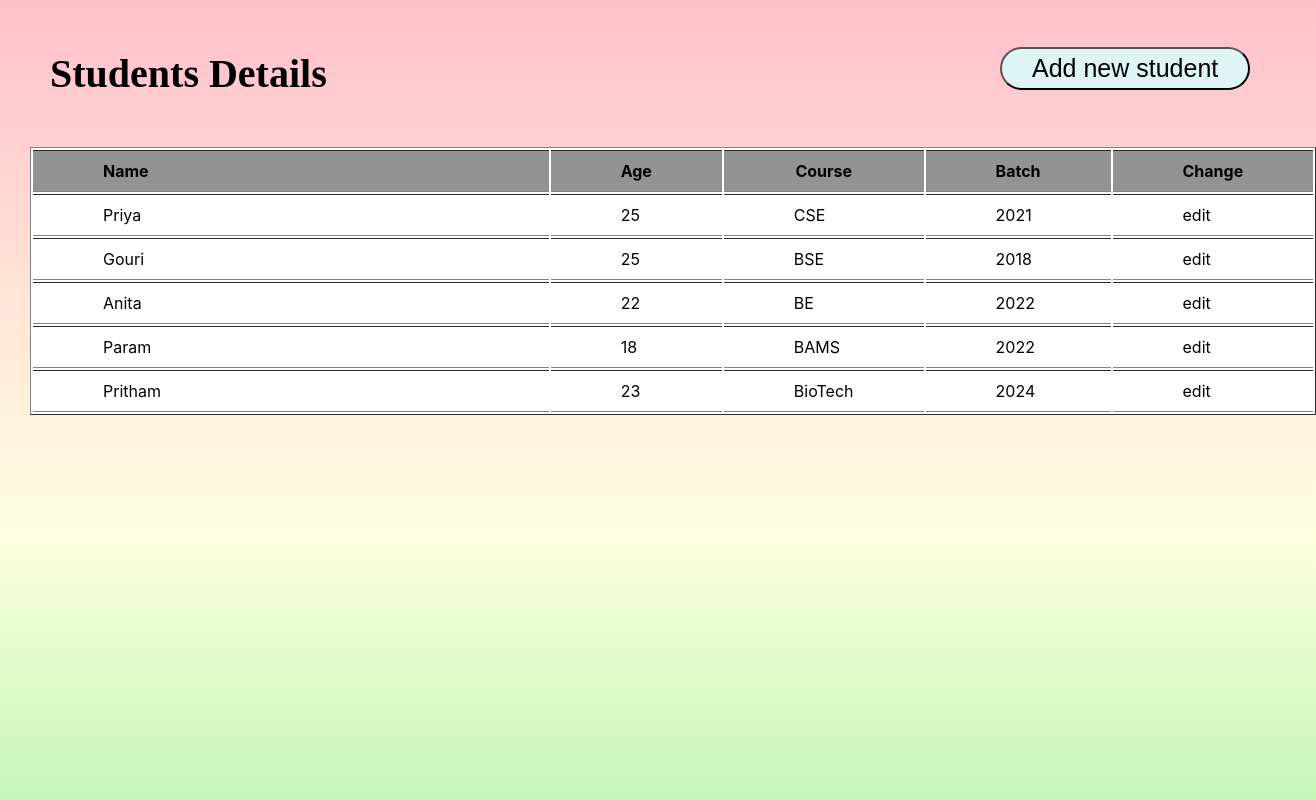
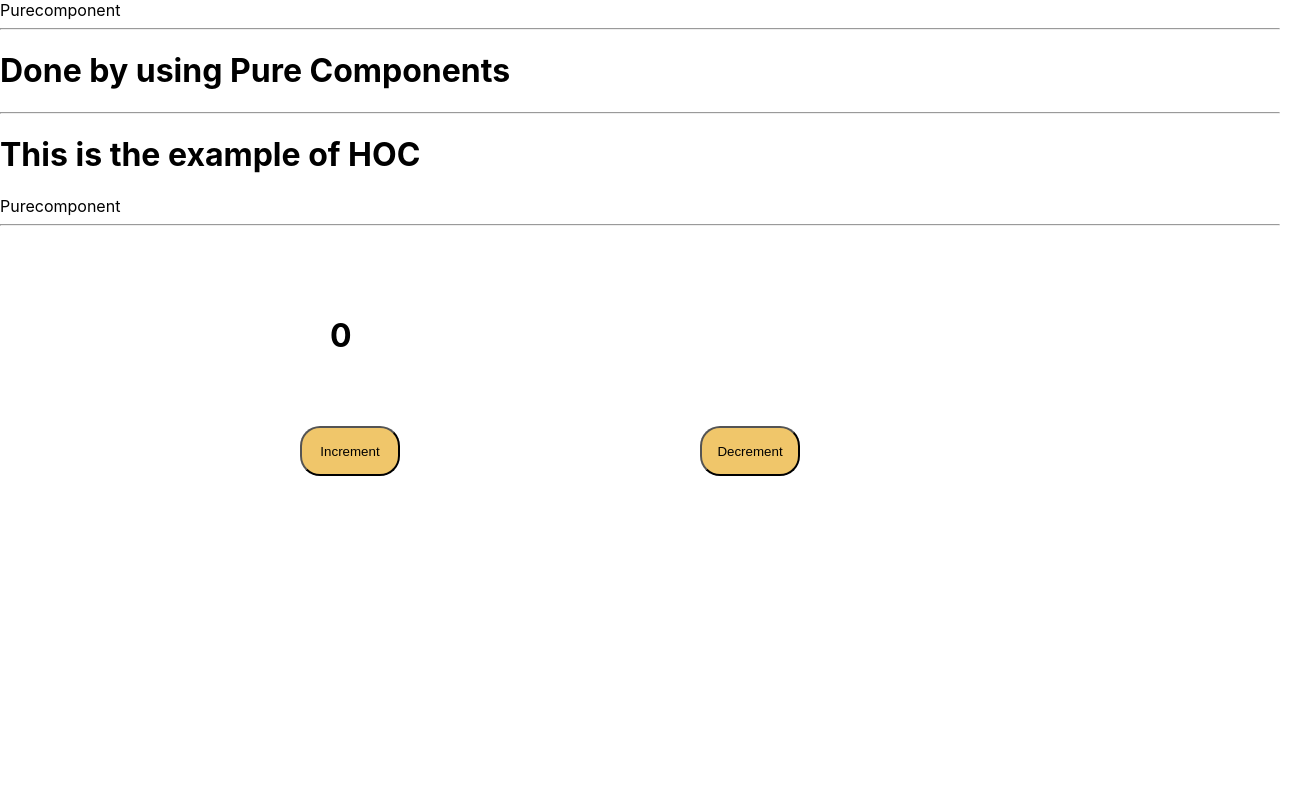
Before and after one commit to Priyanka316/React, a React (Create React App) app in the folder src/: page /Students in a window 1280 px wide. Shown: the top 800 px of the page, 1316 px wide, since content can reach past the window. Built offline with nearby package versions, Linux system fonts and the light colour scheme; the HTML template or start-up script is replaced by a standard one.

Commit message:
Add files via upload

```diff
--- a/package.json
+++ b/package.json
@@ -1,5 +1,5 @@
 {
-  "name": "reactassign4",
+  "name": "reactassign5",
   "version": "0.1.0",
   "private": true,
   "dependencies": {
@@ -8,7 +8,6 @@
     "@testing-library/user-event": "^13.5.0",
     "react": "^18.2.0",
     "react-dom": "^18.2.0",
-    "react-router-dom": "^6.4.1",
     "react-scripts": "5.0.1",
     "web-vitals": "^2.1.4"
   },
--- a/src/App.css
+++ b/src/App.css
@@ -1,75 +1,15 @@
-*{
-  margin: 0%;
-  padding: 0%;
+#btn1,#btn2{
+
+  border-radius: 20px;
+  width: 100px;
+  height: 50px;
+  background-color: rgb(240, 198, 106);
+  size: 40px;
+  margin-top: 50px;
+  margin-left: 300px;
 }
-body{
-  background-image: linear-gradient(pink, lightyellow, lightgreen);
-  height: 1000px;
+#count{
+  size: 40px;
+  margin-top: 90px;
+  margin-left: 330px;
 }
-
-.Title{
-  text-align: center;
-  display: flex;
-  justify-content: space-around;
-  background-color: blue;
-  padding: 20px;
- font-size: 25px;
-}
-
-#MainTitle{
- color: white;
- text-decoration: none;
- font-family: 'Times New Roman', Times, serif;
-}
-#MainTitle:hover{
-  color: rgb(219, 104, 123);
-}
-
-#TitlePg{
-  font-weight: bold;
-  font-size: 30px;
-  margin-top: 50px;
-  margin-left: 50px;
-}
-#studpage{
-  margin-top: 50px;
-  margin-left: 50px;
-  font-family: 'Times New Roman', Times, serif;
-  font-size: 40px;
-}
-#btn{
-  padding: 5px 30px;
-  border-radius: 50px;
-  font-size: 25px;
-  margin-left: 1000px;
-  margin-top:-50px;
-  position: absolute;
-  background-color: rgb(223, 245, 245);
-
-}
-.table{
-  margin-top: 50px;
-  margin-left: 30px;
- border: none;
- background-color: white;
-
-}
-th{
-  border-left: none;
-  border-right: none;
-  padding: 10px 70px 10px 70px;
-  background-color: rgb(148, 147, 147);
-}
-tr .table1{
-  padding-right: 400px;
-}
-table{
-  margin-left: 30px;
-  margin-top: 50px;
-  background-color: white;
-}
-td{
-  border-left: none;
-  border-right: none;
-  padding: 10px 70px 10px 70px;
-}
--- a/src/App.js
+++ b/src/App.js
@@ -1,23 +1,31 @@
-// import logo from './logo.svg';
+import React from 'react';
+import Hoc from './Hoc';
+import Parentcomponent from './Components/Parentcomponent';
+import Purecompo from './Components/Purecompo';
 import './App.css';
-import {BrowserRouter, Routes, Route} from 'react-router-dom';
-import Home from './assign4/Home';
-import ContactUs from './assign4/ContactUs';
-import Students from './assign4/Students';
+
+class App extends React.Component {
+  render() {
+
+    const { show, increment , decrement} = this.props
+
+    return (
+    <div>
+      <Parentcomponent ></Parentcomponent>
+
+      <h1>This is the example of HOC</h1>
+
+      <Purecompo></Purecompo>
+      <h1 id='count'>{show}</h1>
+
+    <button id='btn1' onClick={increment}>Increment </button>
+    <button id='btn2' onClick={decrement}>Decrement  </button>
 
 
-function App() {
-  return (
-    <div>
-      <BrowserRouter>
-        <Routes>
-          <Route path='/' element = {<Home/>} ></Route>
-          <Route path='/Students' element = {<Students/>} ></Route>
-          <Route path='/ContactUs' element = {<ContactUs/>} ></Route>
-        </Routes>
-      </BrowserRouter>
     </div>
-  );
+    )
+  }
 }
 
-export default App;
+
+export default Hoc(App);
--- /dev/null
+++ b/src/Components/Parentcomponent.jsx
@@ -0,0 +1,33 @@
+import React, { Component } from 'react'
+import Purecompo from './Purecompo'
+
+export class Parentcomponent extends Component {
+  constructor(props) {
+  super(props)
+
+  this.state = {
+     Name:'Prith',
+  }
+}
+   changeState=()=>{
+   this.setState({
+     Name :"A Pure Component is a component that performs a check on the value of React props before deciding whether to re-render the component or not."
+ })
+}
+
+  render() {
+    console.log("Parent Component");
+
+    return (
+      <div>
+        <>
+            <Purecompo Name={this.changeState}> </Purecompo>
+            <h1> Done by using Pure Components </h1><hr />
+        </>
+      </div>
+
+    )
+  }
+}
+
+export default Parentcomponent;
--- /dev/null
+++ b/src/Components/Purecompo.jsx
@@ -0,0 +1,15 @@
+import React, {PureComponent} from 'react';
+
+class Purecompo extends PureComponent {
+  render() {
+    console.log("A Pure Component is a component that performs a check on the value of React props before deciding whether to re-render the component or not.");
+
+    return (
+      <div>
+        Purecomponent {this.props.name} <hr />
+      </div>
+    )
+  }
+}
+
+export default Purecompo;
--- /dev/null
+++ b/src/Hoc.jsx
@@ -0,0 +1,30 @@
+import React from 'react'
+
+const Hoc = (OriginalComponent) => {
+	class NewComponent extends React.Component {
+
+		constructor(props) {
+			super(props);
+			this.state = { count: 0 };
+		}
+
+		increment = () => {
+
+			this.setState({ count: this.state.count + 1 });
+		}
+        decrement = () => {
+            this.setState({ count: this.state.count - 1});
+        }
+
+		render() {
+			return <OriginalComponent
+				increment={this.increment}
+				show={this.state.count}
+                decrement={this.decrement}/>
+
+		}
+	}
+	return NewComponent
+}
+
+export default Hoc
```
Also changed, not shown: 1 other file (tests, documents, lock files or other folders).
